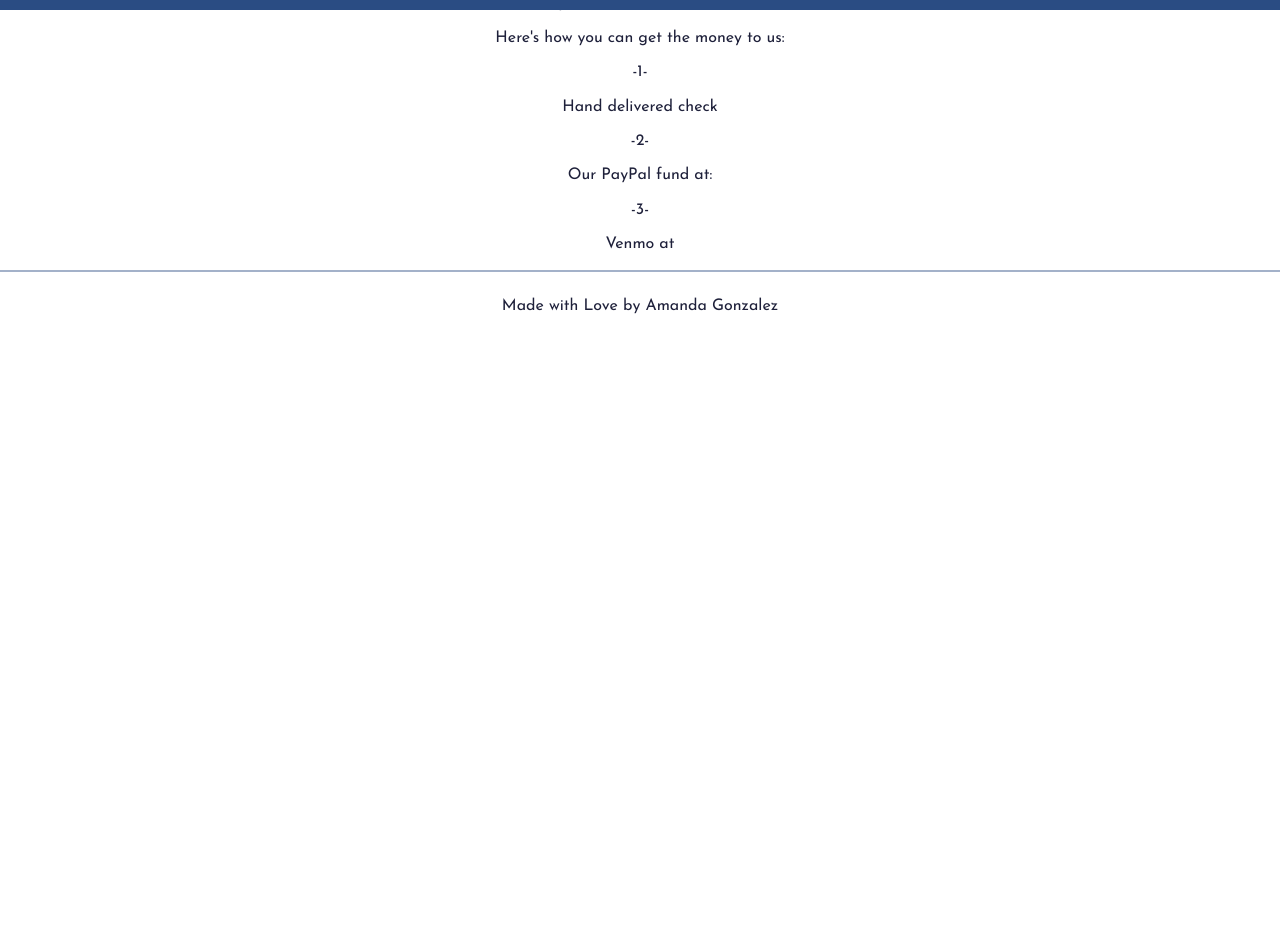
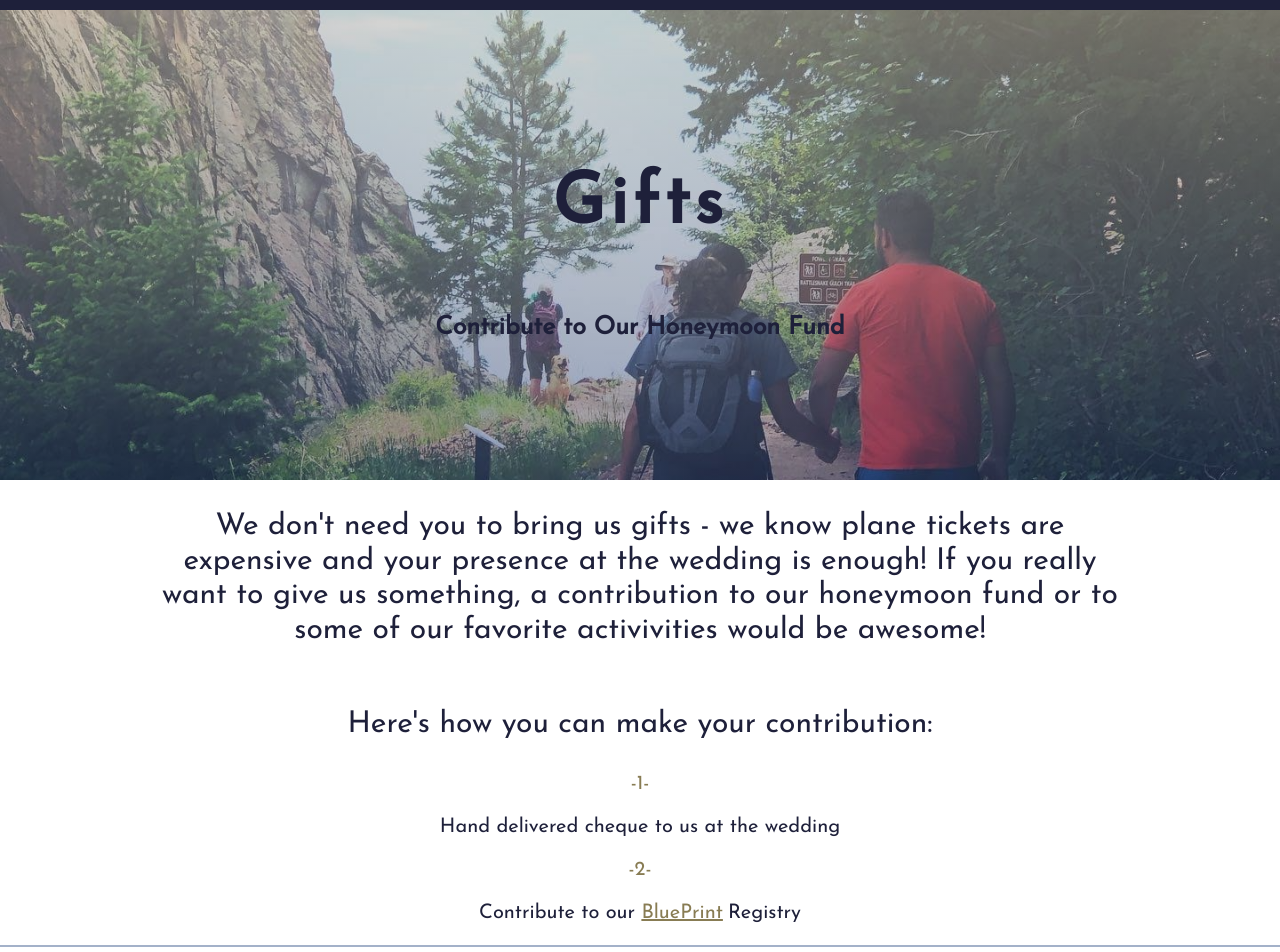
Before and after one commit to mandycee/wedding, a Vue app: page /gift in a window 1280 px wide. Shown: the part 40-992 px from the top of the page. Before the commit the page ends 800 px from the top, so only its background shows below. Built offline with nearby package versions, Linux system fonts and the light colour scheme.

Commit message:
finish gift route and update primary colors

```diff
--- a/src/components/BigDay/WeddingParty.vue
+++ b/src/components/BigDay/WeddingParty.vue
@@ -138,7 +138,7 @@ h3 {
   height: 400px;
   background: linear-gradient(
     to bottom,
-    rgb(223, 223, 223),
+    /* rgb(223, 223, 223), */ rgba(216, 209, 187, 0.52),
     rgba(42, 76, 131, 0.431)
   );
   display: flex;
--- a/src/components/Gift.vue
+++ b/src/components/Gift.vue
@@ -1,13 +1,83 @@
 <template>
-  <div>
-    <p>We don't need you to bring us gifts - we know place tickets are expensive and your presence at the wedding is enough! If you really want to give us something, a contribution to our honeymoon fund would be awesome.</p>
-
-    <p>Here's how you can get the money to us:</p>
-    <p>-1-</p>
-    <p>Hand delivered check</p>
-    <p>-2-</p>
-    <p>Our PayPal fund at:</p>
-    <p>-3-</p>
-    <p>Venmo at</p>
+  <div class="gift">
+    <div class="gift_banner">
+      <h1>Gifts</h1>
+      <h2>Contribute to Our Honeymoon Fund</h2>
+    </div>
+    <div class="gift_message">
+      <p>We don't need you to bring us gifts - we know plane tickets are expensive and your presence at the wedding is enough! If you really want to give us something, a contribution to our honeymoon fund or to some of our favorite activivities would be awesome!</p>
+      <div class="gift_details">
+        <p>Here's how you can make your contribution:</p>
+        <p class="step">-1-</p>
+        <p>Hand delivered cheque to us at the wedding</p>
+        <p class="step">-2-</p>
+        <p>
+          Contribute to our
+          <router-link
+            to="https://www.blueprintregistry.com/registry/amanda-miguel-wedding-6-25-2020"
+            class="blue_print"
+          >BluePrint</router-link>Registry
+        </p>
+      </div>
+    </div>
   </div>
 </template>
+
+<style scoped>
+.gift {
+  min-height: 100vh;
+  display: flex;
+  flex-flow: column;
+  align-items: center;
+  justify-content: center;
+}
+
+.gift_banner {
+  background-image: linear-gradient(
+      to bottom,
+      rgba(216, 209, 187, 0.52),
+      rgba(42, 76, 131, 0.431)
+    ),
+    url('../assets/gift.jpg');
+  background-size: cover;
+  background-position: center;
+  min-height: 65vh;
+  width: 100%;
+
+  display: flex;
+  flex-flow: column;
+  align-items: center;
+  justify-content: center;
+}
+
+.gift_banner h1 {
+  margin-top: 90px;
+  font-size: 70px;
+  letter-spacing: 5px;
+}
+.gift_banner h2 {
+  font-size: 25px;
+}
+
+.gift_message {
+  display: flex;
+  flex-flow: column;
+  justify-content: center;
+  text-align: center;
+  width: 75%;
+  font-size: 30px;
+}
+
+.gift_details > p:not(:first-child) {
+  font-size: 20px;
+}
+
+.step {
+  color: rgb(136, 124, 83);
+}
+
+.blue_print {
+  color: rgb(136, 124, 83);
+  margin-right: 5px;
+}
+</style>
--- a/src/components/Home/STDBanner.vue
+++ b/src/components/Home/STDBanner.vue
@@ -7,28 +7,22 @@
   </div>
 </template>
 
-<script>
-export default {};
-</script>
-
 <style scoped>
 .save-the-date {
   height: 100vh;
+  padding: 40px;
   display: flex;
-  justify-content: center;
+  justify-content: flex-end;
   align-items: center;
   background-image: linear-gradient(
       to bottom,
-      rgba(211, 218, 255, 0.52),
-      rgba(75, 75, 75, 0.73)
+      rgba(216, 209, 187, 0.52),
+      rgba(42, 76, 131, 0.431)
     ),
     url('../../assets/us.jpg');
   background-size: cover;
+  background-position: top;
   color: rgb(30, 32, 58);
-}
-
-.save-the-date div {
-  margin-left: 750px;
 }
 
 .save-the-date h1 {
@@ -39,4 +33,6 @@ export default {};
   font-family: 'Josefin Sans', sans-serif;
   font-size: 2em;
 }
+
+/* SCREENS */
 </style>
--- a/src/components/Navbar.vue
+++ b/src/components/Navbar.vue
@@ -38,7 +38,7 @@ export default {
           backgroundColor: 'rgba(255, 255, 255, 0)',
         };
         this.toggleColor = {
-          color: 'black',
+          color: 'rgb(30, 32, 58)',
         };
       } else if (this.$route.path === '/stay') {
         this.toggleBackground = {
@@ -49,7 +49,7 @@ export default {
         };
       } else {
         this.toggleBackground = {
-          backgroundColor: 'rgba(42, 76, 131)',
+          backgroundColor: 'rgb(30, 32, 58)',
         };
         this.toggleColor = {
           color: '#fff',
@@ -63,7 +63,7 @@ export default {
         backgroundColor: 'rgba(255, 255, 255, 0)',
       };
       this.toggleColor = {
-        color: 'black',
+        color: 'rgb(30, 32, 58)',
       };
     } else if (this.$route.path === '/stay') {
       this.toggleBackground = {
@@ -74,7 +74,7 @@ export default {
       };
     } else {
       this.toggleBackground = {
-        backgroundColor: 'rgba(42, 76, 131)',
+        backgroundColor: 'rgb(30, 32, 58)',
       };
       this.toggleColor = {
         color: '#fff',
@@ -84,27 +84,27 @@ export default {
   methods: {
     onScroll() {
       if (window.location.pathname === '/') {
-        if (window.scrollY >= 700) {
+        if (window.scrollY >= 500) {
           this.toggleBackground = {
-            backgroundColor: 'rgba(42, 76, 131)',
+            backgroundColor: 'rgb(30, 32, 58)',
             // transition: 'all 0.4s',
           };
           this.toggleColor = {
             color: '#fff',
           };
-        } else if (window.scrollY < 700) {
+        } else if (window.scrollY < 500) {
           this.toggleBackground = {
             backgroundColor: 'rgba(255, 255, 255, 0)',
           };
           this.toggleColor = {
-            color: 'black',
+            color: 'rgb(30, 32, 58)',
           };
         }
       }
       if (window.location.pathname === '/stay') {
-        if (window.scrollY >= 500) {
+        if (window.scrollY >= 50) {
           this.toggleBackground = {
-            backgroundColor: 'rgba(42, 76, 131)',
+            backgroundColor: 'rgb(30, 32, 58)',
           };
           this.toggleColor = {
             color: '#fff',
```
Also changed, not shown: src/assets/gift.jpg (added).
